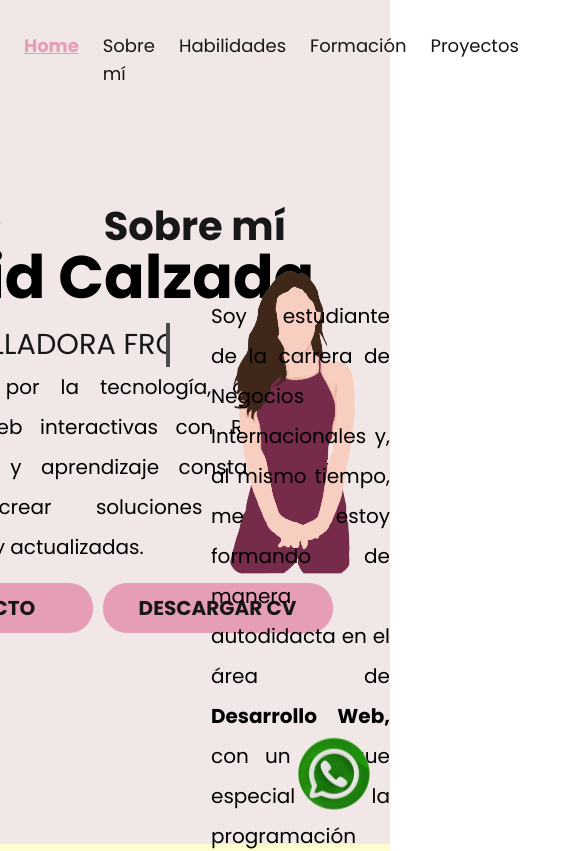
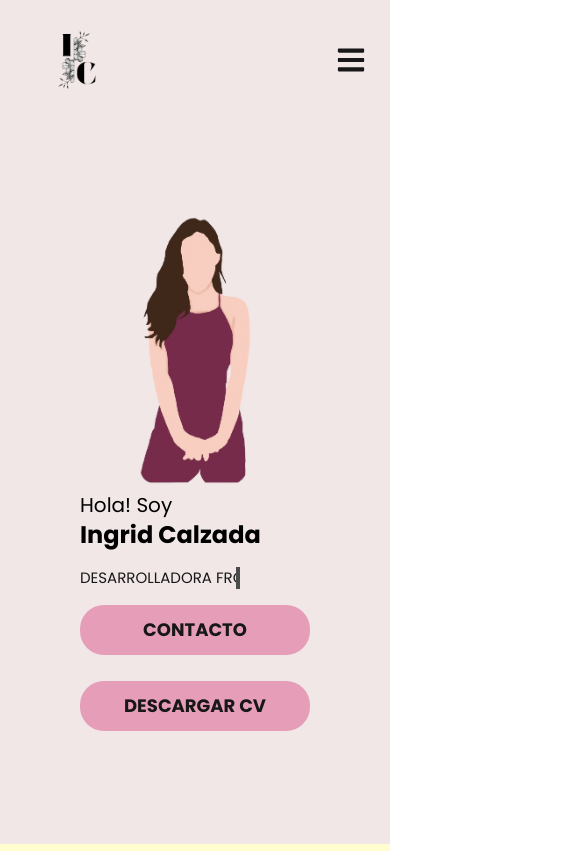
Before and after one commit to IngridC10/portafolio-ingrid, a Next.js app: page / in a window 390 px wide. Shown: the top 851 px of the page, 585 px wide, since content can reach past the window. Built offline with nearby package versions, Linux system fonts and the light colour scheme.

Commit message:
mobile model

```diff
--- a/app/globals.css
+++ b/app/globals.css
@@ -95,6 +95,15 @@ ul li:hover {
     blink-caret 0.9s step-end infinite;
 }
 
+.typing-animation {
+  font-size: 15px;
+}
+
+@media (min-width: 1280px) {
+  .typing-animation {
+    font-size: 1.8rem;
+  }
+}
 @keyframes typing {
   from {
     width: 0;
@@ -131,3 +140,57 @@ SECTION ABOUT ME */
 .animate-fadeInRotate {
   animation: fadeInRotate 1s ease-out forwards;
 }
+
+/*
+MenuBurger */
+
+@keyframes slideDown {
+  0% {
+    transform: translateY(-100%);
+    opacity: 0;
+  }
+  100% {
+    transform: translateY(0);
+    opacity: 1;
+  }
+}
+
+.menuSlideDown {
+  animation: slideDown 1s ease forwards;
+}
+
+/* IMAGE ZOOM */
+
+@media (max-width: 1024px) {
+  .gallery-image.zoomed {
+    transform: scale(1.5);
+    transition: transform 0.3s ease-in-out;
+  }
+}
+.fixed {
+  z-index: 1000 !important;
+}
+
+.gallery-image.zoomed {
+  cursor: zoom-out;
+  width: auto;
+  height: auto;
+}
+
+.gallery-image.zoomed {
+  position: fixed;
+  top: 50%;
+  left: 50%;
+  transform: translate(-50%, -50%) scale(1.05);
+  max-width: 100vw;
+  max-height: 100vh;
+  width: auto;
+  height: auto;
+  z-index: 9999;
+  cursor: zoom-out;
+  transition: transform 0.3s ease-in-out;
+  object-fit: contain;
+  background-color: rgba(0, 0, 0, 0.8);
+  padding: 1rem;
+  border-radius: 1rem;
+}
--- a/app/home/components/AboutMe.tsx
+++ b/app/home/components/AboutMe.tsx
@@ -28,28 +28,30 @@ const AboutMe = () => {
   return (
     <section
       id="about-me"
-      className="h-screen bg-yellow scroll-mt-36    flex justify-center items-center mx-auto"
+      className="h-full  min-h-screen md:min-h-[75vh] lg:min-h-[60vh] xl:min-h-screen p-6  xl:p-0 bg-yellow scroll-mt-36 flex justify-center items-center px-4"
     >
       <div className="container flex flex-col items-center justify-center">
-        <h1 className="text-center font-bold text-[40px] mb-10">Sobre mí</h1>
+        <h1 className="text-center font-bold  text-2xl xl:text-3xl  mb-0  lg:mb-10">
+          Sobre mí
+        </h1>
 
-        <div className="flex w-full items-center justify-center gap-8">
-          <div className="w-1/2 flex justify-center">
+        <div className="flex flex-col xl:flex-row w-full items-center justify-center  gap-0 xl:gap-8">
+          <div className="w-full xl:w-1/2 flex justify-center">
             <Image
               ref={imageRef}
               src={techgirl}
               alt="techgirl"
               height={400}
               width={155}
-              className={`w-[480px] transition-transform duration-500 hover:rotate-3 hover:scale-105 ${
+              className={`w-[240px] sm:w-[360px] md:w-[420px] lg:w-[350px] xl:w-[480px] transition-transform duration-500 hover:rotate-3 hover:scale-105 ${
                 isVisibleState ? "animate-fadeInRotate" : "opacity-0"
               }`}
             />
           </div>
 
-          <div className="w-1/2 flex justify-end">
+          <div className="w-full xl:w-1/2 flex justify-center xl:justify-end px-2">
             <div className="max-w-[600px]">
-              <p className="text-black text-xl text-justify leading-10">
+              <p className="text-black text-base xl:text-xl text-justify leading-relaxed xl:leading-10">
                 Soy estudiante de la carrera de Negocios Internacionales y, al
                 mismo tiempo, me estoy formando de manera autodidacta en el área
                 de <strong>Desarrollo Web,</strong> con un enfoque especial en
@@ -57,12 +59,15 @@ const AboutMe = () => {
                 mundo laboral del desarrollo web, adquirir experiencia práctica,
                 y fortalecer mi perfil profesional para crecer dentro del sector
                 tecnológico.
-                <br /> <br />
-                Me considero una persona responsable, empática y entusiasta, con
-                habilidades sólidas en trabajo en equipo y comunicación
-                asertiva. Estoy comprometida con el aprendizaje contínuo y la
-                mejora constante, siempre buscando oportunidades que me permitan
-                aportar valor a los proyectos en los que participo.
+                <br />
+                <br />
+                <span className="hidden xl:inline">
+                  Me considero una persona responsable, empática y entusiasta,
+                  con habilidades sólidas en trabajo en equipo y comunicación
+                  asertiva. Estoy comprometida con el aprendizaje contínuo y la
+                  mejora constante, siempre buscando oportunidades que me
+                  permitan aportar valor a los proyectos en los que participo.
+                </span>
               </p>
             </div>
           </div>
--- a/app/home/components/Footer.tsx
+++ b/app/home/components/Footer.tsx
@@ -5,7 +5,7 @@ import Whatsapp from "../../../public/images/home/whatsapp.png";
 const Footer = () => {
   return (
     <>
-      <footer className="w-full flex justify-center items-center h-[100px] bg-cream relative">
+      <footer className="w-full flex justify-center items-start lg:items-center h-[56px]  lg:h-[100px] bg-cream relative">
         <h1 className="text-black text-sm">
           Copyright © | Coded with 💗 by Ingrid Calzada
         </h1>
@@ -22,7 +22,7 @@ const Footer = () => {
           alt="WhatsApp"
           width={80}
           height={50}
-          className="hover:scale-110 transition-transform duration-300"
+          className="hover:scale-110  hidden lg:block  transition-transform duration-300"
         />
       </a>
     </>
--- a/app/home/components/HeroComponent.tsx
+++ b/app/home/components/HeroComponent.tsx
@@ -4,25 +4,27 @@ import Girl from "../../../public/images/home/girl.png";
 
 const HeroComponent = () => {
   return (
-    <section className="h-screen flex justify-center items-center bg-cream mx-auto  ">
-      <div className="container flex">
+    <section className="   min-h-screen md:min-h-[80vh] lg:min-h-[70vh] xl:min-h-screen  flex justify-center items-center bg-cream mx-auto pt-[120px] p-6">
+      <div className="container flex flex-col-reverse xl:flex-row  items-center  ">
         <div className="w-1/2 flex justify-center items-center">
-          <div className="w-[540px] ">
-            <h2 className="text-black text-3xl">Hola! Soy</h2>
-            <h1 className="text-6xl text-black font-bold">Ingrid Calzada</h1>
+          <div className=" w-[230px] xl:w-[540px] ">
+            <h2 className="text-black text-xl  lg:text-3xl">Hola! Soy</h2>
+            <h1 className=" text-2xl xl:text-6xl text-black font-bold">
+              Ingrid Calzada
+            </h1>
 
             <h1 className="typing-animation mt-4">DESARROLLADORA FRONT-END</h1>
-            <p className="text-black text-xl leading-10 text-justify">
+            <p className="hidden xl:block text-black text-xl leading-10 text-justify">
               Apasionada por la tecnología, desarrollo interfaces web
               interactivas con React. Mi proactividad y aprendizaje constante me
               permiten crear soluciones frontend innovadoras y actualizadas.
             </p>
-            <div className="flex gap-2.5">
+            <div className=" flex  flex-col  xl:flex-row gap-2.5  lg:items-center xl:items-start ">
               <a
                 href="https://mail.google.com/mail/u/0/?fs=1&tf=cm&source=mailto&to=calzada.ingrid@gmail.com"
                 target="_blank"
                 rel="noopener noreferrer"
-                className="w-[230px] h-[50px] text-xl font-bold background-button  hover-color  cursor-pointer rounded-3xl mt-4 flex items-center justify-center"
+                className="w-[230px] h-[50px] text-lg  lg:text-xl font-bold background-button  hover-color  cursor-pointer rounded-3xl mt-4 flex items-center justify-center"
               >
                 CONTACTO
               </a>
@@ -30,7 +32,7 @@ const HeroComponent = () => {
                 href="/CV CALZADA INGRID.pdf"
                 target="_blank"
                 rel="noopener noreferrer"
-                className="w-[230px] h-[50px] text-xl font-bold background-button cursor-pointer hover-color  rounded-3xl mt-4 flex items-center justify-center"
+                className="w-[230px] h-[50px] text-lg  lg:text-xl font-bold background-button cursor-pointer hover-color  rounded-3xl mt-4 flex items-center justify-center"
               >
                 DESCARGAR CV
               </a>
@@ -38,13 +40,13 @@ const HeroComponent = () => {
           </div>
         </div>
 
-        <div className="w-1/2 flex justify-end items-center">
+        <div className="w-1/2 flex  justify-end  md:justify-center  xl:justify-end  items-center">
           <Image
             src={Girl}
             alt="girl"
             height={400}
             width={155}
-            className="w-[420px]"
+            className="  w-[250px]  xl:w-[420px]"
           />
         </div>
       </div>
--- a/app/home/components/NavbarComponent.tsx
+++ b/app/home/components/NavbarComponent.tsx
@@ -3,8 +3,10 @@ import Link from "next/link";
 import React, { useState } from "react";
 import Image from "next/image";
 import Logo from "../../../public/images/home/logo.png";
+import { FaBars, FaTimes } from "react-icons/fa";
 const NavbarComponent = () => {
   const [activeState, setActiveState] = useState("home");
+  const [isMenuOpen, setIsMenuOpen] = useState(false);
 
   const navItems = [
     { id: "home", href: "/", label: "Home" },
@@ -14,13 +16,27 @@ const NavbarComponent = () => {
     { id: "projects", href: "#projects", label: "Proyectos" },
   ];
 
+  const handleToggleMenu = () => setIsMenuOpen(!isMenuOpen);
+
+  const handleSelectItem = (id: string) => {
+    setActiveState(id);
+    setIsMenuOpen(false);
+  };
+
   return (
     <nav className="bg-cream h-[120px] w-full fixed z-50 flex items-center">
       <div className="container mx-auto flex justify-between items-center px-6">
         <Link href="/">
-          <Image src={Logo} alt="logo" height={155} width={155} />
+          <Image
+            src={Logo}
+            alt="logo"
+            height={155}
+            width={155}
+            className="w-[100px] xl:w-[155px] "
+          />
         </Link>
-        <ul className="text-primary-color flex gap-6 text-lg">
+
+        <ul className="hidden xl:flex text-primary-color gap-6 text-lg">
           {navItems.map((item) => (
             <li key={item.id}>
               <a
@@ -37,7 +53,49 @@ const NavbarComponent = () => {
             </li>
           ))}
         </ul>
+
+        <div
+          className="block xl:hidden text-3xl text-primary-color"
+          onClick={handleToggleMenu}
+        >
+          <FaBars />
+        </div>
       </div>
+
+      {isMenuOpen && (
+        <div className="fixed top-0 left-0 w-full h-screen bg-cream z-50 menuSlideDown">
+          <div className="flex items-center justify-between w-full px-6 py-4">
+            <Link href="/">
+              <Image src={Logo} alt="logo" height={120} width={120} />
+            </Link>
+
+            <button
+              className="text-3xl text-primary-color "
+              onClick={handleToggleMenu}
+            >
+              <FaTimes />
+            </button>
+          </div>
+
+          <ul className="flex flex-col items-center justify-start h-full gap-18 text-xl text-primary-color">
+            {navItems.map((item) => (
+              <li key={item.id}>
+                <a
+                  href={item.href}
+                  onClick={() => handleSelectItem(item.id)}
+                  className={`transition-all ${
+                    activeState === item.id
+                      ? "font-bold underline secundary-color"
+                      : "hover:font-bold hover:secundary-color"
+                  }`}
+                >
+                  {item.label}
+                </a>
+              </li>
+            ))}
+          </ul>
+        </div>
+      )}
     </nav>
   );
 };
--- a/package.json
+++ b/package.json
@@ -12,7 +12,8 @@
     "aos": "^2.3.4",
     "next": "15.3.0",
     "react": "^19.0.0",
-    "react-dom": "^19.0.0"
+    "react-dom": "^19.0.0",
+    "react-icons": "^5.5.0"
   },
   "devDependencies": {
     "@eslint/eslintrc": "^3",
```
Also changed, not shown: app/home/components/Education.tsx (+7 -4 lines), app/home/components/Portfolio.tsx (+57 -23 lines), app/home/components/Skills.tsx (+11 -5 lines), public/images/home/logomobile.png (added), 1 other file (tests, documents, lock files or other folders).
